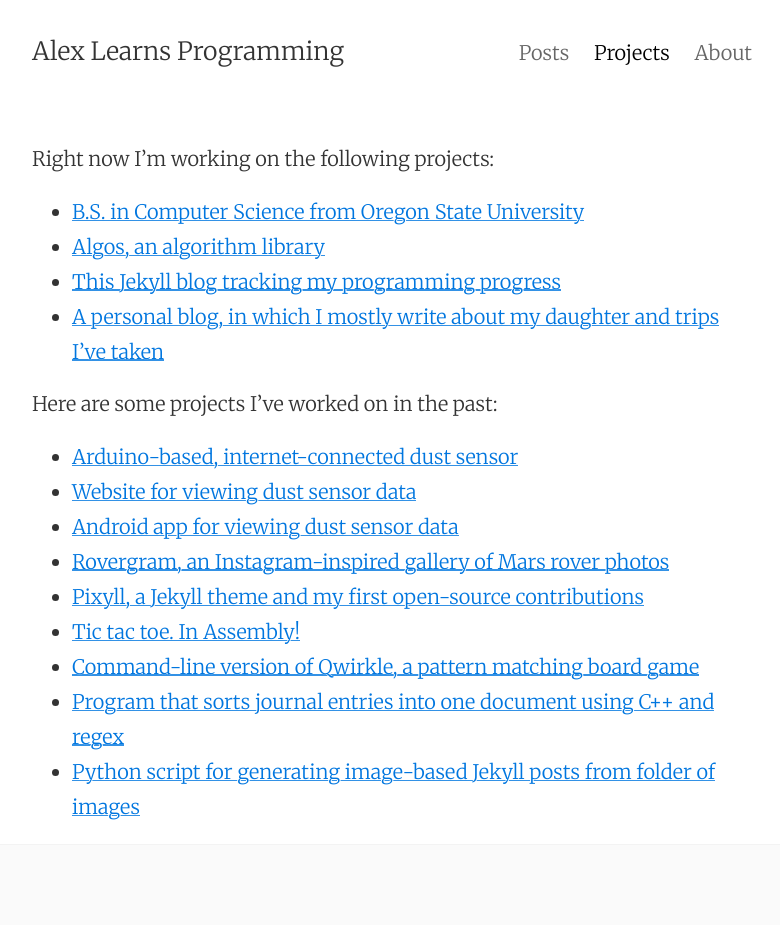
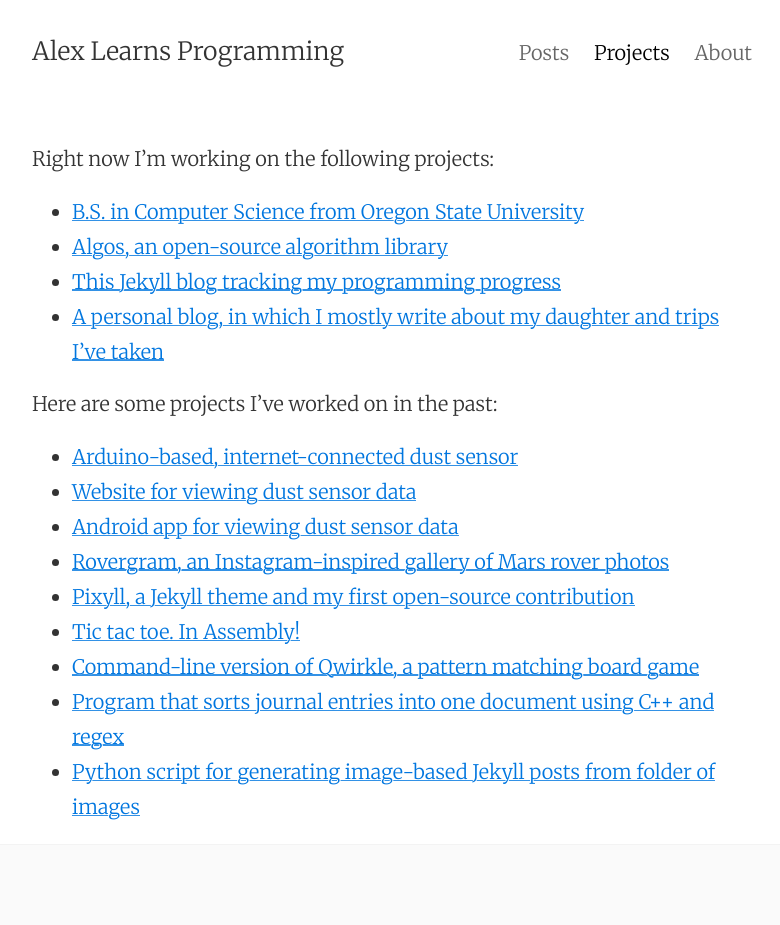
Before and after one commit to alxmjo/code, a Jekyll site: the page built from projects.md, in a window 1280 px wide. Shown: the whole page, without its empty margins (248-1028 px from the left). Built offline with Jekyll 4.4.1, drawn with Linux system fonts in a browser that asks for light colours.

Commit message:
fix typo

```diff
--- a/projects.md
+++ b/projects.md
@@ -7,7 +7,7 @@
 Right now I'm working on the following projects:
 
 * [B.S. in Computer Science from Oregon State University]({{ site.baseurl }}{% post_url 2016-08-31-my-plan-for-oregon-state %})
-* [Algos, an algorithm library](https://github.com/faheel/Algos)
+* [Algos, an open-source algorithm library](https://github.com/faheel/Algos)
 * [This Jekyll blog tracking my programming progress]({{ site.baseurl }})
 * [A personal blog, in which I mostly write about my daughter and trips I've taken](http://alxmjo.com)
 
@@ -17,7 +17,7 @@
 * [Website for viewing dust sensor data](http://dohadust.org)
 * [Android app for viewing dust sensor data](https://github.com/alxmjo/DohaDust)
 * [Rovergram, an Instagram-inspired gallery of Mars rover photos](http://projects.alexmontjohn.com/rovergram/)
-* [Pixyll, a Jekyll theme and my first open-source contributions](https://github.com/johnotander/pixyll)
+* [Pixyll, a Jekyll theme and my first open-source contribution](https://github.com/johnotander/pixyll)
 * [Tic tac toe. In Assembly!](https://github.com/alxmjo/TicTacToe-Assembly)
 * [Command-line version of Qwirkle, a pattern matching board game](https://github.com/alxmjo/Quirk)
 * [Program that sorts journal entries into one document using C++ and regex](https://github.com/alxmjo/JournalSort)
```
